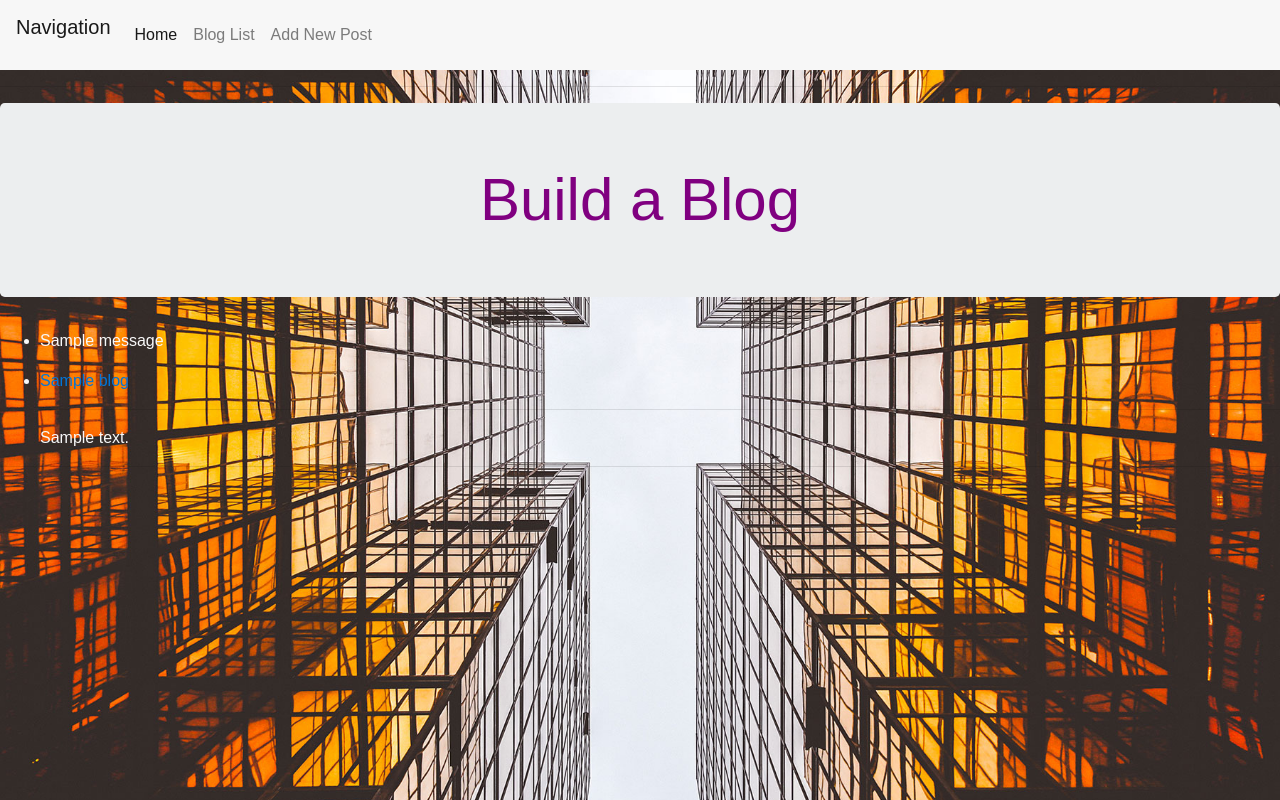
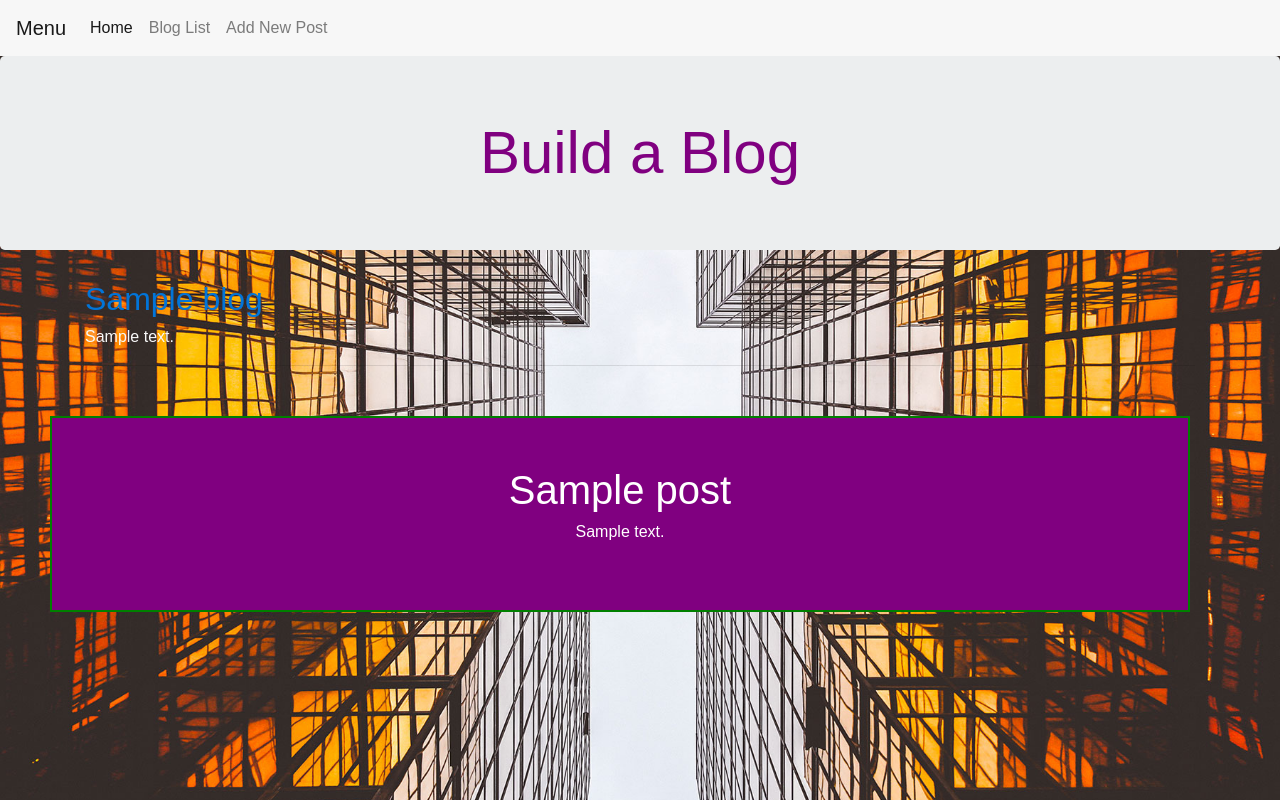
Before and after one commit to Stephanie-Spears/build-a-blog, a Flask app: template templates/blog.html in a window 1280 px wide. Run offline with Flask 2, Linux system fonts and the light colour scheme; the template is opened without the code that fills it: most values are stand-ins (such as "Sample title", 1, 10 or a date in 2020); one stand-in notice (Sample message) is shown; data that the repository does not hold is empty; some libraries are stand-ins or nearby versions; some web fonts are replaced.

Commit message:
update user functions

```diff
--- a/main.py
+++ b/main.py
@@ -1,15 +1,17 @@
 import os
 from flask import Flask, request, redirect, render_template, session, flash
 from flask_sqlalchemy import SQLAlchemy
-import cgi
 
 app = Flask(__name__)
 app.config['DEBUG'] = True
 app.config['SQLALCHEMY_DATABASE_URI'] = 'mysql+pymysql://build-a-blog:root@localhost:8889/build-a-blog'
 app.config['SQLALCHEMY_ECHO'] = True
+app.config['SQLALCHEMY_TRACK_MODIFICATIONS'] = False
 db = SQLAlchemy(app)
-# app.secret_key = 'abc123'
+app.secret_key = 'abc123'
 
+
+#to render changes to css etc. in real time, instead of relying on possibly old, outdated caches
 """ Inspired by http://flask.pocoo.org/snippets/40/ """
 @app.url_defaults
 def hashed_url_for_static_file(endpoint, values):
@@ -49,60 +51,50 @@ class Blog(db.Model):
 @app.route('/blog', methods=["POST", "GET"])
 def blog():
     # if request.method == "POST":
-    #     blog_title = request.form['title']
-    #     blog_body = request.form['body']
-    #     new_blog = Blog(title, body)
-    #     db.session.add(new_blog)
-    #     db.session.commit()
-    # if request.method == "POST":
-    #     blog_id = request.form['blog-id']
-    #     return redirect("/?blog=" + blog_id)
-    #  if request.method == "GET":
-    #      title = request.form['title']
-    #      body = request.form['body']
-    #      return render_template('/blog', title=title
-    # if request.method == "POST":
-    #      blog_id = int(request.form['blog-id'])
-    #      blog = Blog.query.get(blog_id)
-    #      return render_template('/blog.html', blog=blog)
-        #  show_blog = Blog.query.filter_by().all()
-    #     return redirect("/?blog=" + blog_id)
-    if request.method == "POST":
-        title = request.form['title']
-        body = request.form['body']
-        return render_template('blog.html', title=title, body=body)
+    #     title = request.form['title']
+    #     body = request.form['body']
+    #     return render_template('blog.html', title=title, body=body)
+
+    if request.args.get('id'):
+        post_id = request.args.get('id')
+        post = Blog.query.filter_by(id=post_id).first()
+        return render_template('blog.html', post=post)
 
     blogs = Blog.query.all()
     return render_template('blog.html', blogs=blogs)
 
+
 @app.route('/newpost', methods=['POST', 'GET'])
 def new_post():
+    error = None
+
     if request.method == "POST":
         blog_title = request.form['title']
         blog_body = request.form['body']
-        new_blog = Blog(blog_title, blog_body)
-        db.session.add(new_blog)
-        db.session.commit()
-        return redirect('/')
+        blog_id = request.form['blog_id']
 
-    blogs = Blog.query.all()
+        if (not blog_title) and (not blog_body):
+            error = "empty_blog_error"
+            return render_template('newpost.html', error=error, title=blog_title, body=blog_body)
+        elif (not blog_body):
+            error = "body_error"
+            return render_template('newpost.html', error=error, title=blog_title, body=blog_body)
+        elif (not blog_title):
+            error = "title_error"
+            return render_template('newpost.html', error=error, title=blog_title, body=blog_body)
 
-    return render_template('newpost.html')
-    # return redirect('/')
-
-# @app.route('/newpost', methods=['POST', 'GET'])
-# def new_post():
-    # after submitting, redirects to main Blog page
-    #if blog title or blog body is left empty, the form is rendered again with a helpful error message, and it retains the previously entered inputs
-    # return redirect('/')
+        elif error == None:
+            new_blog = Blog(blog_title, blog_body)
+            db.session.add(new_blog)
+            db.session.commit()
+            return redirect("/blog?id=" + str(new_blog.id))
+            # return render_template('blog.html', blog=new_blog)
+    return render_template('newpost.html', error=error)
 
 
-@app.route('/', methods=['POST', 'GET'])
+@app.route('/')
 def index():
-
-    blogs = Blog.query.all()
-
-    return render_template('blog.html', title="Build A Blog", blogs=blogs)
+    return redirect('/blog')
 
 if __name__ == "__main__":
     app.run()
--- a/static/styles/master.css
+++ b/static/styles/master.css
@@ -35,8 +35,6 @@ body{
 }
 
 #newpost-form {
-  /*margin: 10px;*/
-  /*padding: 5px;*/
   background-color: purple;
 }
 
@@ -54,6 +52,15 @@ body{
 
 .error {
   color: red;
+}
+
+
+#blog-post{
+  text-align: center;
+  color: white;
+  border: 2px solid green;
+  background-color: purple;
+  margin: 50px;
+  padding: 50px;
   display: none;
-  /*display: inline;*/
 }
--- a/templates/base.html
+++ b/templates/base.html
@@ -7,37 +7,25 @@
   </head>
   <body>
     <nav class="navbar navbar-toggleable-md navbar-light bg-faded">
-      <button class="navbar-toggler navbar-toggler-right" type="button" data-toggle="collapse" data-target="#navbarNav" name="button">
-        <span class="navbar-toggler-icon"></span>
+      <button class="navbar-toggler navbar-toggler-right" type="button" data-toggle="collapse" data-target="#navbarNav" name="button"><span class="navbar-toggler-icon"></span>
       </button>
-      <p class="navbar-brand">Navigation</p>
+      <a class="navbar-brand" href="#">Menu</a>
       <div class="collapse navbar-collapse" id="navbarNav">
         <ul class="navbar-nav">
           <li class="nav-item active">
             <a class="nav-link" href="/">Home</a>
           </li>
           <li class="nav-item">
-            <a class="nav-link" href="/blog">Blog List</a>
+            <a class="nav-link" href="blog">Blog List</a>
           </li>
           <li class="nav-item">
-            <a class="nav-link" href="/newpost">Add New Post</a>
+            <a class="nav-link" href="newpost">Add New Post</a>
           </li>
         </ul>
       </div>
     </nav>
 
-    <hr>
-
     <h1 class="jumbotron">Build a Blog</h1>
-
-
-    {% with messages = get_flashed_messages(with_categories=True) %}
-  <ul>
-  {% for category,message in messages %}
-    <li class="{{category}}">{{message}}</li>
-  {% endfor %}
-  </ul>
-{% endwith %}
 
 {% block content %}
 {% endblock %}
--- a/templates/blog.html
+++ b/templates/blog.html
@@ -2,23 +2,32 @@
 {% block content %}
 
 
-<div id="blog-list">
-  {% if blogs|length == 0 %}
-  <p>No Blogs Yet</p>
-  {% else %}
-    <ul>
-      {% for blog in blogs %}
-      <li>
-        <a href="blog?id={{ blog.id }}">{{blog.title}}</a>
-        <form action="/blog" method="POST">
-          <input type="hidden" name="blog-id" value="{{ blog.id }}">
-        </form>
-        <hr>
-        {{blog.body}}
-      </li>
-      {% endfor %}
-    </ul>
-  {% endif %}
-  <hr />
-</div>
+{% if blogs: %}
+  <div class="container" id="blog-list">
+    {% for blog in blogs: %}
+    <h2>
+      <a href="/blog?id={{ blog.id }}">{{blog.title}}</a>
+    </h2>
+    <p>{{blog.body}}</p>
+    <hr>
+    {% endfor %}
+  </div>
+{% endif %}
+
+{% if post: %}
+  <div class="container" id="blog-post">
+    <style>
+      #blog-list {
+        display: hidden;
+      }
+      #blog-post {
+        display: block;
+      }
+      </style>
+    <h1>{{post.title}}</h1>
+    <p>{{post.body}}</p>
+  </div>
+{% endif %}
+
+
 {% endblock %}
```
Also changed, not shown: templates/newpost.html (+9 -19 lines).
